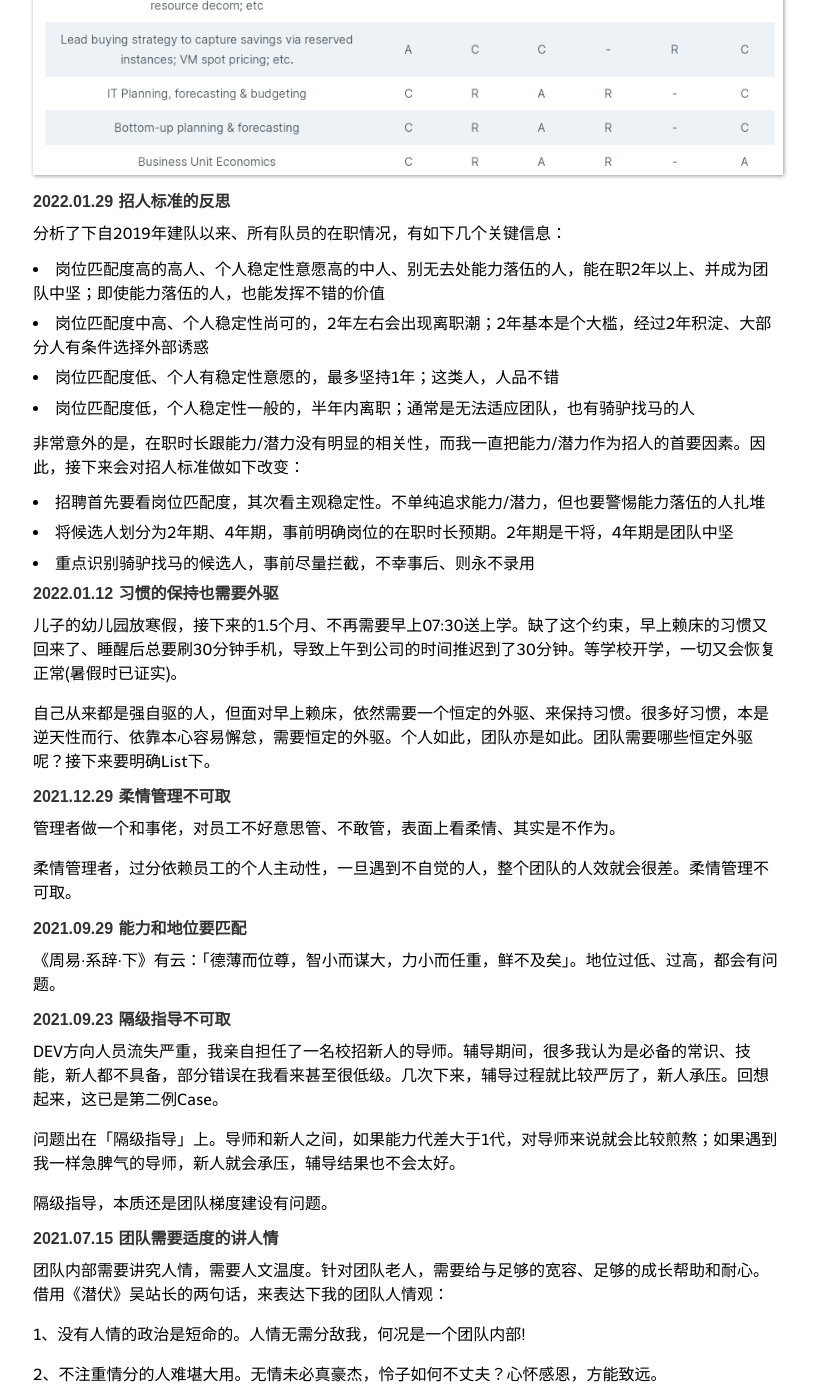
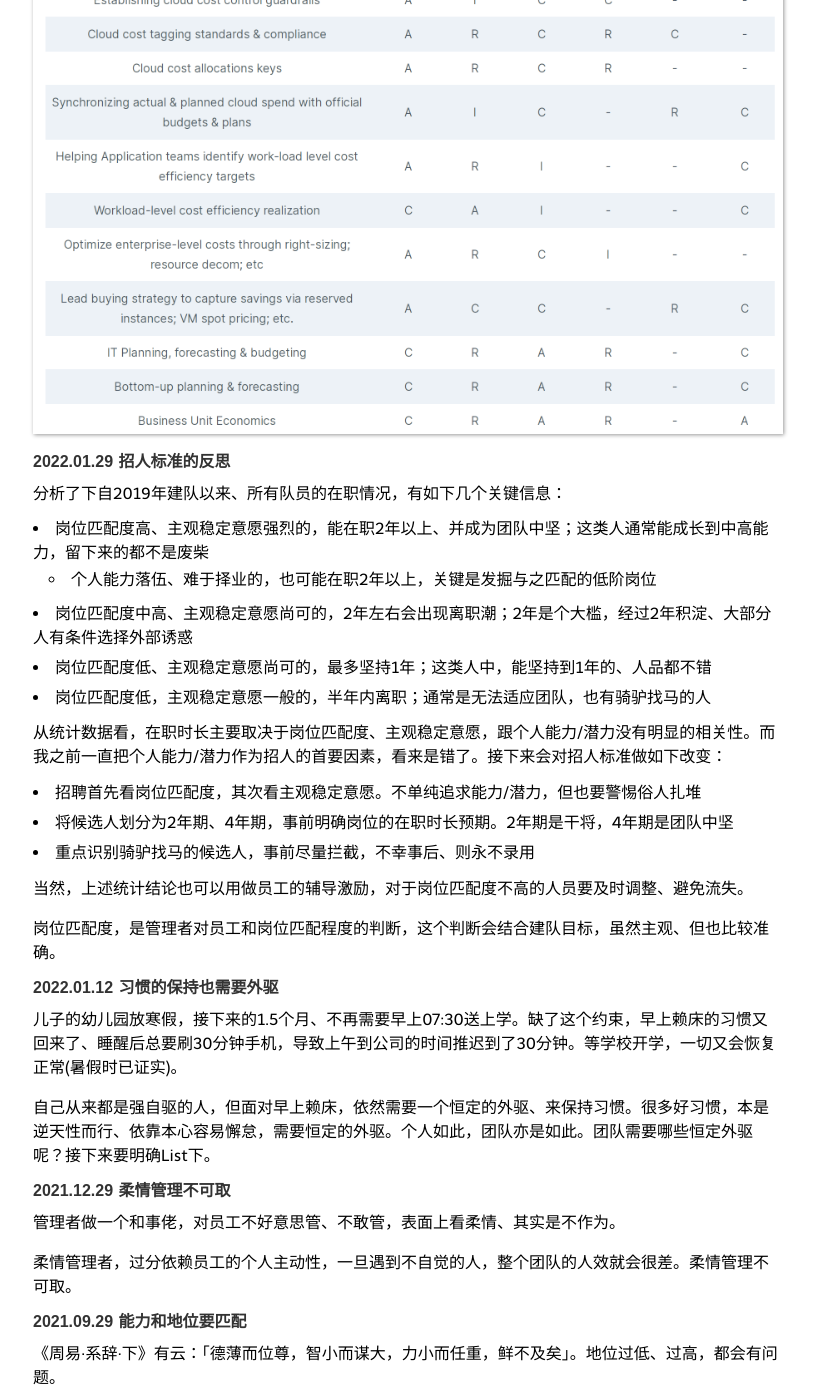
Before and after one commit to niean/niean.github.io, a Jekyll site: the page built from _posts/2020-03-15-op-tb.markdown, in a window 1280 px wide and 1400 px high, scrolled down 13044 px. Shown: the whole window, without its empty margins (232-1049 px from the left). Built offline with Jekyll 4.4.1, drawn with Linux system fonts in a browser that asks for light colours; comment, search, counter and statistics services are not loaded; some of the changed text lies outside the part shown.

Commit message:
集中提交

```diff
--- a/_posts/2020-03-15-op-tb.markdown
+++ b/_posts/2020-03-15-op-tb.markdown
@@ -14,6 +14,16 @@
 ------------------------------------------------------------------------------------------------------------
 
 ## 技术
+#### 2022.06.30 认知代差会招致降维打击
+认知代差，会让你错失自我革新机遇、逐渐变的落后，最终招致降维打击。
+
+比如，大清朝自诩天朝上国、宗藩中心，没有意识到世界新形势，招致帝国列强的轮番撕咬、险些亡族灭种；之后虽有变法维新、洋务运动，但都没有触及精神内核；直到吸收转化了新民主义、共产主义，中华民族才得以重返世界之林。
+
+再比如，我大运维团队，前半程固守老旧经验、错失了云原生的先机，差一点被打到魂飞魄散；之后我们努力补课、自我革新、吸收转化新理念，持续两年多、才实现了赶超。
+
+认知不够，怎么努力都没法凑；能力的提升，首先要从认知开始。这是多么痛彻的领悟啊!
+
+
 #### 2022.06.24 标准化促进了批量管理
 技术对象的标准化，让运维批量管理成为可能。举个配置监控大盘的栗子，
 
@@ -475,16 +485,21 @@
 #### 2022.01.29 招人标准的反思
 分析了下自2019年建队以来、所有队员的在职情况，有如下几个关键信息：
 
-- 岗位匹配度高的高人、个人稳定性意愿高的中人、别无去处能力落伍的人，能在职2年以上、并成为团队中坚；即使能力落伍的人，也能发挥不错的价值
-- 岗位匹配度中高、个人稳定性尚可的，2年左右会出现离职潮；2年基本是个大槛，经过2年积淀、大部分人有条件选择外部诱惑
-- 岗位匹配度低、个人有稳定性意愿的，最多坚持1年；这类人，人品不错
-- 岗位匹配度低，个人稳定性一般的，半年内离职；通常是无法适应团队，也有骑驴找马的人
+- 岗位匹配度高、主观稳定意愿强烈的，能在职2年以上、并成为团队中坚；这类人通常能成长到中高能力，留下来的都不是废柴
+    - 个人能力落伍、难于择业的，也可能在职2年以上，关键是发掘与之匹配的低阶岗位
+- 岗位匹配度中高、主观稳定意愿尚可的，2年左右会出现离职潮；2年是个大槛，经过2年积淀、大部分人有条件选择外部诱惑
+- 岗位匹配度低、主观稳定意愿尚可的，最多坚持1年；这类人中，能坚持到1年的、人品都不错
+- 岗位匹配度低，主观稳定意愿一般的，半年内离职；通常是无法适应团队，也有骑驴找马的人
 
-非常意外的是，在职时长跟能力/潜力没有明显的相关性，而我一直把能力/潜力作为招人的首要因素。因此，接下来会对招人标准做如下改变：
+从统计数据看，在职时长主要取决于岗位匹配度、主观稳定意愿，跟个人能力/潜力没有明显的相关性。而我之前一直把个人能力/潜力作为招人的首要因素，看来是错了。接下来会对招人标准做如下改变：
 
-- 招聘首先要看岗位匹配度，其次看主观稳定性。不单纯追求能力/潜力，但也要警惕能力落伍的人扎堆
+- 招聘首先看岗位匹配度，其次看主观稳定意愿。不单纯追求能力/潜力，但也要警惕俗人扎堆
 - 将候选人划分为2年期、4年期，事前明确岗位的在职时长预期。2年期是干将，4年期是团队中坚
 - 重点识别骑驴找马的候选人，事前尽量拦截，不幸事后、则永不录用
+
+当然，上述统计结论也可以用做员工的辅导激励，对于岗位匹配度不高的人员要及时调整、避免流失。
+
+岗位匹配度，是管理者对员工和岗位匹配程度的判断，这个判断会结合建队目标，虽然主观、但也比较准确。
 
 
 #### 2022.01.12 习惯的保持也需要外驱
```
